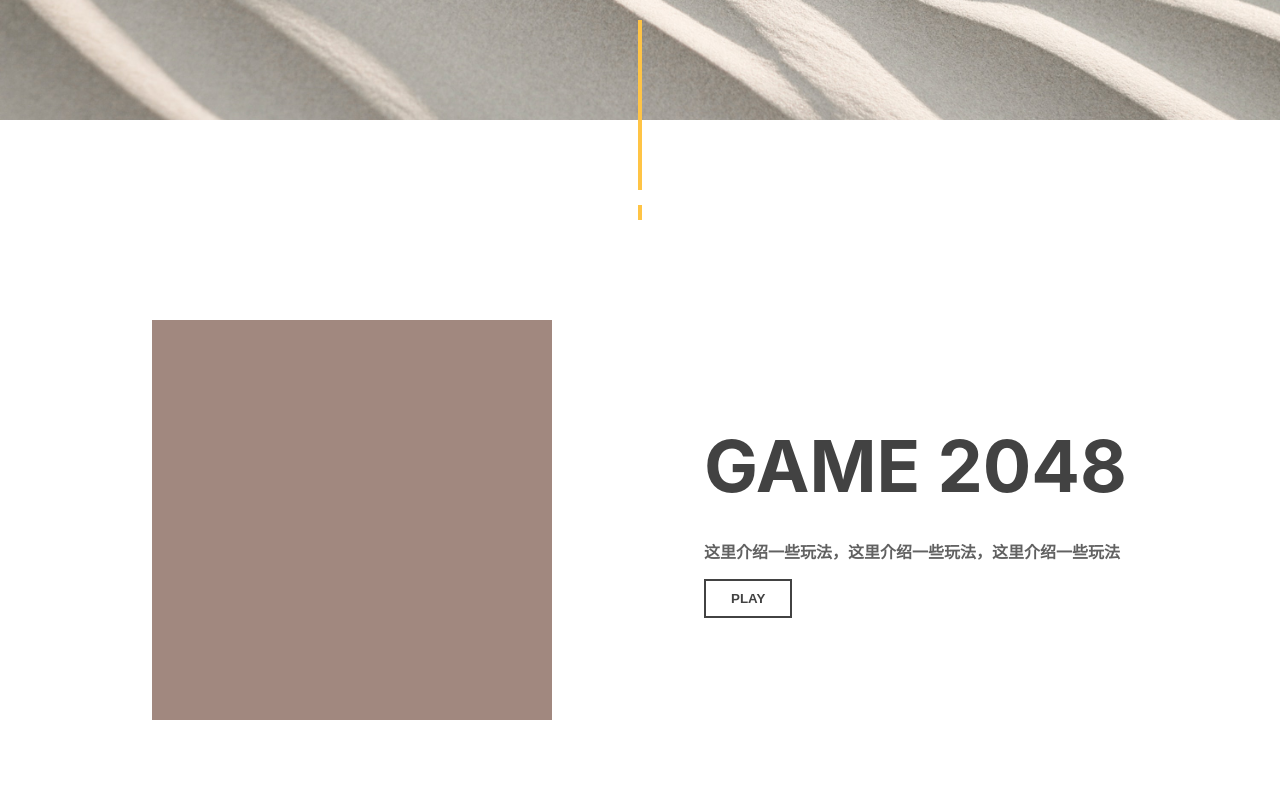
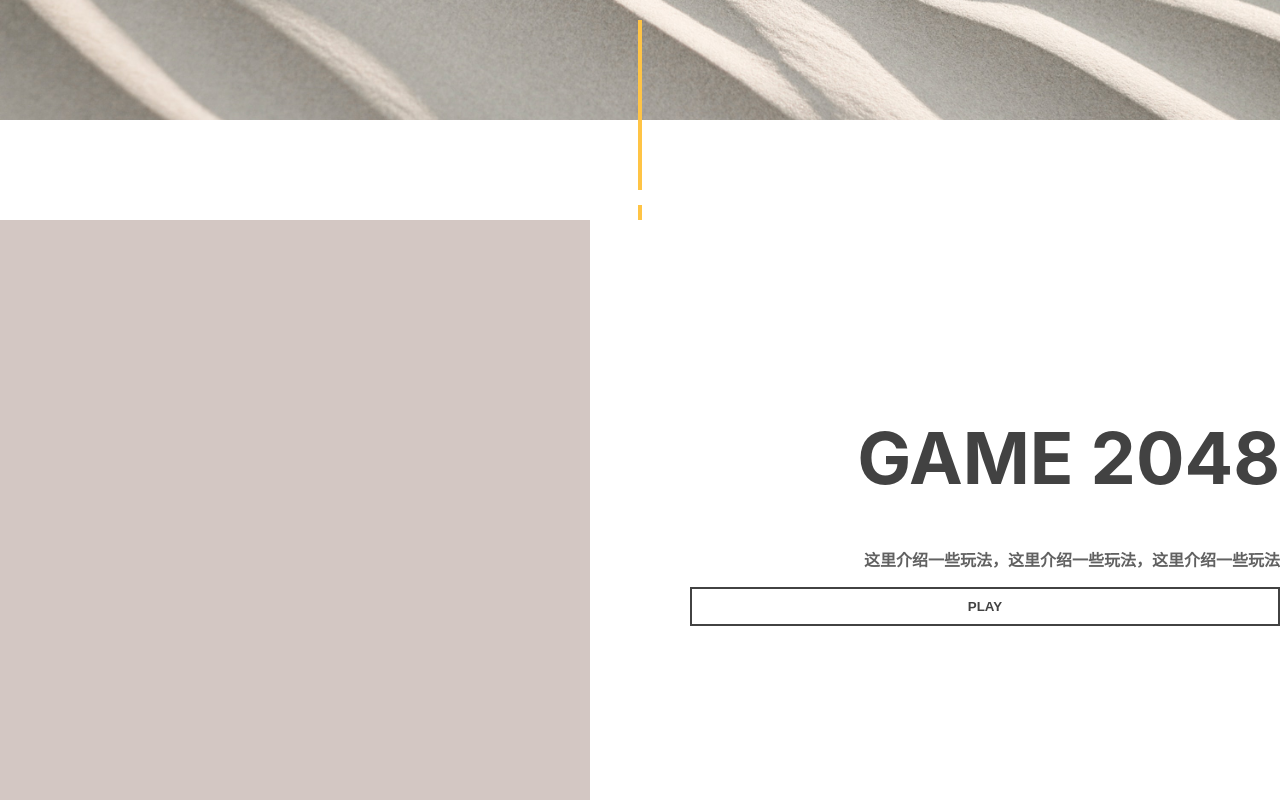
Before and after one commit to aiyo-w/aiyo-w.github.io, a React (Create React App) app: page / in a window 1280 px wide. Shown: the part 680-1480 px from the top of the page. Built offline with nearby package versions, Linux system fonts and the light colour scheme.

Commit message:
update share更改为aiyo-ui、完成布局

```diff
--- a/src/components/works.css
+++ b/src/components/works.css
@@ -1,37 +1,25 @@
-.container {
-    display: grid;
-    grid-template-columns: 1fr 45%;
-    grid-template-rows: 100vh;
-    /*子元素垂直居中*/
-    align-items: center;
-}
-
-.game2048-show {
-    height: 400px;
-    width: 400px;
-    background-color: #A1887F;
-    justify-self: center;
-}
-
-.works-container {
+.content.works-container {
     background-color: white;
     position: relative;
     z-index: 1;
 }
 
-.game2048-introduce {
-    max-width: 600px;
+.works-container .container {
+    display: grid;
+    grid-template-columns: 1fr 1fr;
+    grid-template-rows: 100vh;
+    grid-gap: 100px;
+    /*子元素垂直居中*/
+    align-items: center;
 }
 
-/* .works-container::after {
-    content: "";
-    position: absolute;
-    left: 0;
-    top: 0;
-    width: 100%;
-    height: 100%;
-    /*继承父元素背景*/
-/* background: inherit;
-    filter: blur(14px);
-    z-index: 2;
-} */
+.works-container .game2048-show {
+    min-height: 600px;
+    background-color: #a1887f77;
+}
+
+.works-container .game2048-introduce {
+    text-align: right;
+    display: flex;
+    flex-direction: column;
+}
```
Also changed, not shown: src/components/aiyo-ui.css (added, +64 -0 lines), src/components/aiyo-ui.tsx (added, +22 -0 lines).
